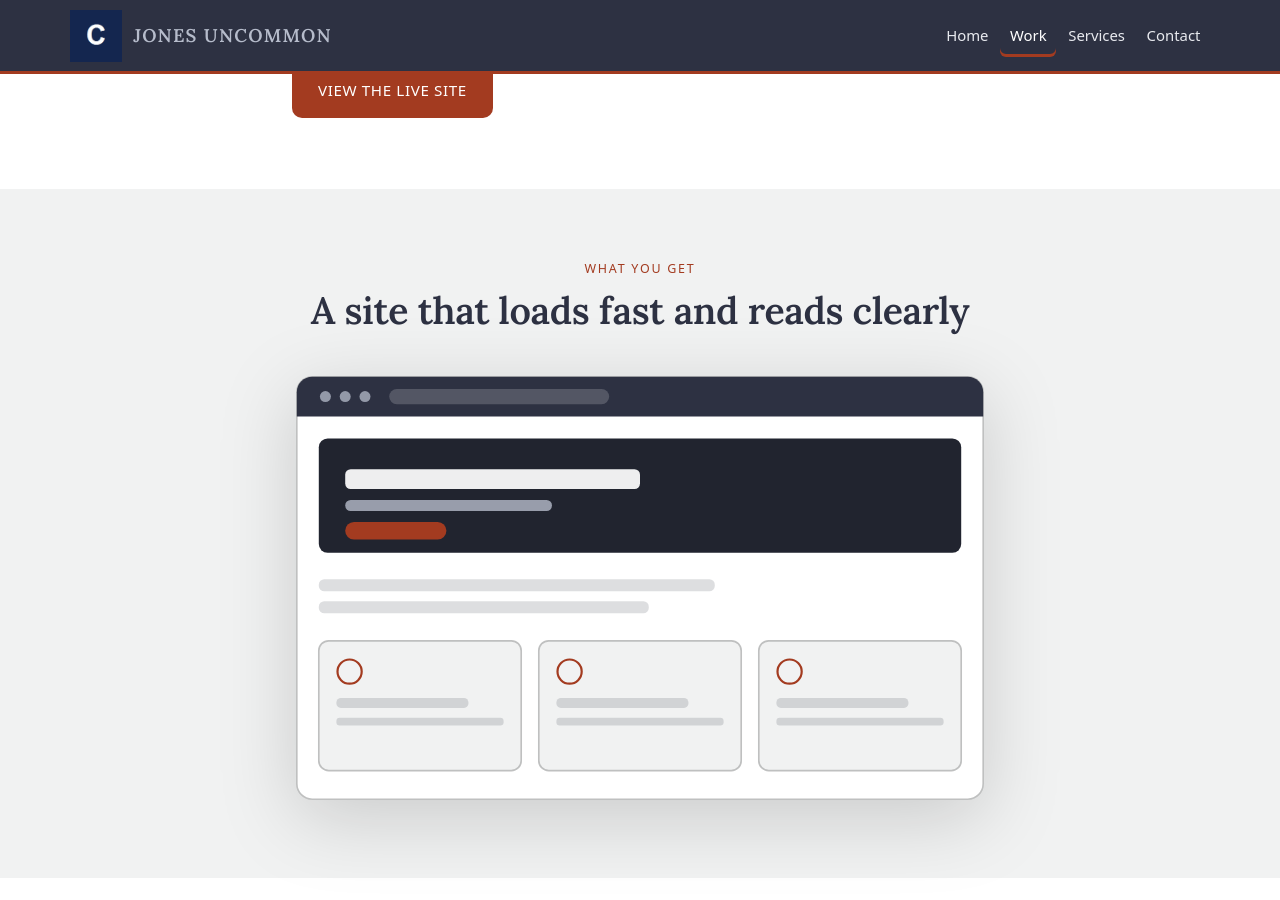
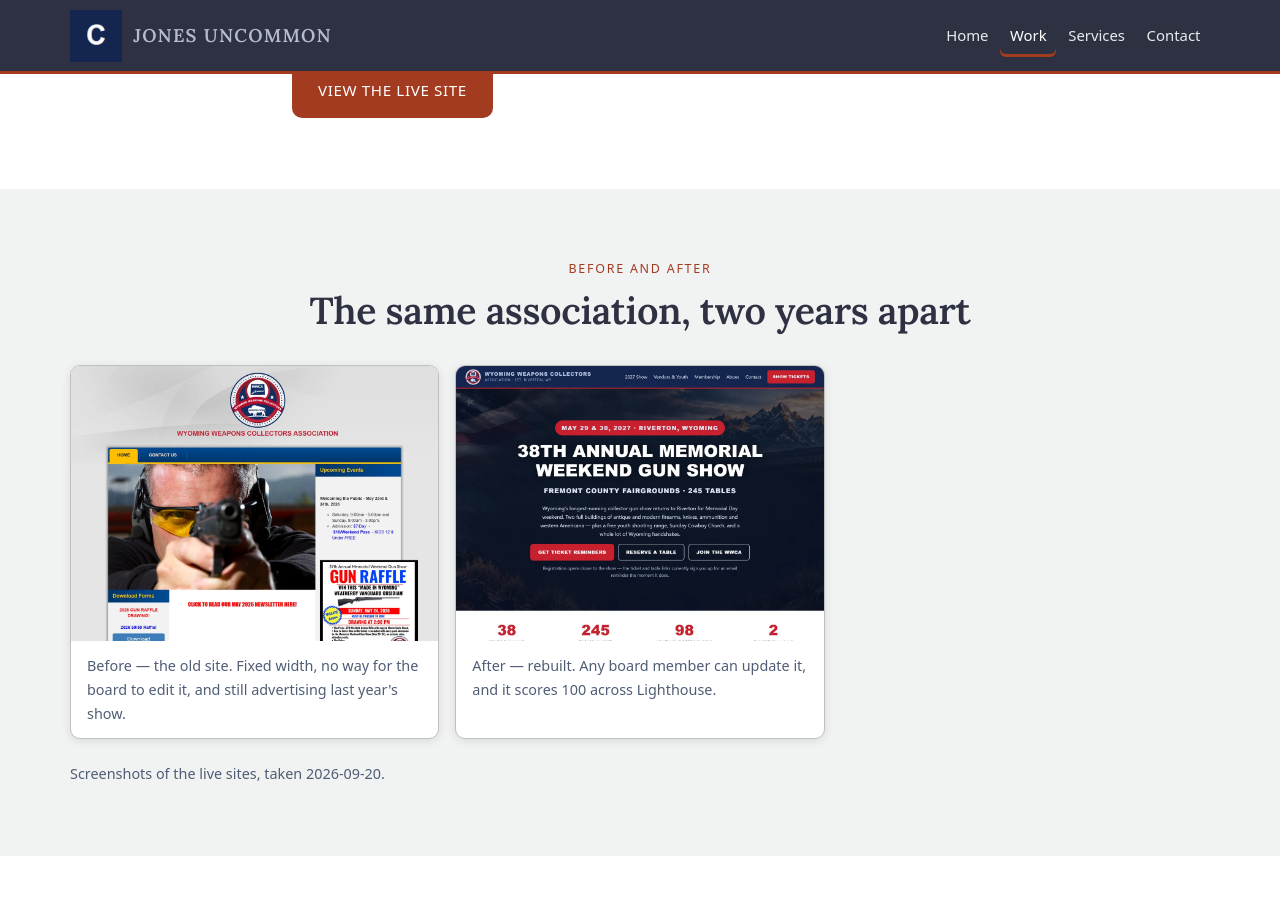
Before and after one commit to bcreates440/jones-uncommon-site, a Jekyll site: the page built from _content/work.html, in a window 1280 px wide and 900 px high, scrolled down 982 px. Built offline with Jekyll 4.4.1, drawn with Linux system fonts in a browser that asks for light colours.

Commit message:
Add real screenshots: WWCA before/after, and fix the empty hero badge
Captured with headless Chrome and compressed to WebP - 192KB for three
images, each well under the 150KB-per-image budget.

- Work page: a real before/after of the WWCA site replaces the abstract SVG
  mockup, which was filler standing in for exactly this
- Home page: the proof section becomes a split block carrying the actual
  rebuilt site rather than describing it
- Services page: inherits the SVG mockup, where it is no longer redundant

Also fixes a bug only visible by looking at the rendered page: hero.html
drew the date badge unconditionally, so a hero with no badge set rendered an
empty coloured pill above the headline. Fixed here and upstream.

Co-Authored-By: Claude Opus 5 <noreply@anthropic.com>

```diff
--- a/_content/work.html
+++ b/_content/work.html
@@ -31,45 +31,23 @@ blocks:
     buttons:
       - { label: "View the live site", url: "https://bcreates440.github.io/wwca-site/", style: primary }
 
-  - type: raw
-    html: |
-      <section class="band-cream">
-        <div class="wrap center">
-          <p class="eyebrow">What you get</p>
-          <h2>A site that loads fast and reads clearly</h2>
-          <!-- Drawn, not photographed: an abstract illustration rather than a
-               screenshot, so it never goes stale when a real site changes.
-               It carries no colours of its own - every shape is filled from
-               css/styles.css, so it rebrands with the rest of the site. -->
-          <svg class="mock" viewBox="0 0 640 400" role="img"
-               aria-label="Illustration of a website layout: a browser window containing a banner, a heading, lines of text and a row of three cards.">
-            <rect class="mock-frame" x="8" y="8" width="624" height="384" rx="14"/>
-            <path class="mock-bar" d="M8 22a14 14 0 0114-14h596a14 14 0 0114 14v22H8z"/>
-            <circle class="mock-dot" cx="34" cy="26" r="5"/>
-            <circle class="mock-dot" cx="52" cy="26" r="5"/>
-            <circle class="mock-dot" cx="70" cy="26" r="5"/>
-            <rect class="mock-url" x="92" y="19" width="200" height="14" rx="7"/>
-            <rect class="mock-hero" x="28" y="64" width="584" height="104" rx="8"/>
-            <rect class="mock-head" x="52" y="92" width="268" height="18" rx="5"/>
-            <rect class="mock-sub"  x="52" y="120" width="188" height="10" rx="5"/>
-            <rect class="mock-cta"  x="52" y="140" width="92" height="16" rx="8"/>
-            <rect class="mock-line" x="28" y="192" width="360" height="11" rx="5"/>
-            <rect class="mock-line" x="28" y="212" width="300" height="11" rx="5"/>
-            <rect class="mock-card" x="28"  y="248" width="184" height="118" rx="9"/>
-            <rect class="mock-card" x="228" y="248" width="184" height="118" rx="9"/>
-            <rect class="mock-card" x="428" y="248" width="184" height="118" rx="9"/>
-            <circle class="mock-ico" cx="56"  cy="276" r="11"/>
-            <circle class="mock-ico" cx="256" cy="276" r="11"/>
-            <circle class="mock-ico" cx="456" cy="276" r="11"/>
-            <rect class="mock-line" x="44"  y="300" width="120" height="9" rx="4"/>
-            <rect class="mock-line" x="244" y="300" width="120" height="9" rx="4"/>
-            <rect class="mock-line" x="444" y="300" width="120" height="9" rx="4"/>
-            <rect class="mock-line" x="44"  y="318" width="152" height="7" rx="3"/>
-            <rect class="mock-line" x="244" y="318" width="152" height="7" rx="3"/>
-            <rect class="mock-line" x="444" y="318" width="152" height="7" rx="3"/>
-          </svg>
-        </div>
-      </section>
+  - type: gallery
+    band: cream
+    center: true
+    eyebrow: "Before and after"
+    heading: "The same association, two years apart"
+    photos:
+      - image: "images/wwca-before.webp"
+        width: 1200
+        height: 900
+        alt: "The association's previous website: a fixed-width layout with a blue gradient menu bar, a large photograph, and a crowded sidebar of links and notices."
+        caption: "Before — the old site. Fixed width, no way for the board to edit it, and still advertising last year's show."
+      - image: "images/wwca-after.webp"
+        width: 1200
+        height: 900
+        alt: "The rebuilt website: a full-width banner with the show name and dates, a clear navigation bar, and three prominent buttons."
+        caption: "After — rebuilt. Any board member can update it, and it scores 100 across Lighthouse."
+    note: "Screenshots of the live sites, taken 2026-09-20."
 
   - type: cards
     band: paper
--- a/_includes/blocks/hero.html
+++ b/_includes/blocks/hero.html
@@ -6,7 +6,9 @@
 {%- assign b = include.b -%}
   <div class="hero">
     <div class="wrap">
+      {%- if b.badge %}
       <p class="datebadge">{% include md.html text=b.badge inline=true %}</p>
+      {%- endif %}
       <h1>{% include md.html text=b.heading inline=true %}</h1>
       {%- if b.subheading %}
       <p class="hero-sub">{% include md.html text=b.subheading inline=true %}</p>
```
Also changed, not shown: _content/index.html (+6 -3 lines), _content/services.html (+40 -0 lines), images/jones-uncommon-site.webp (added), images/wwca-after.webp (added), images/wwca-before.webp (added).
